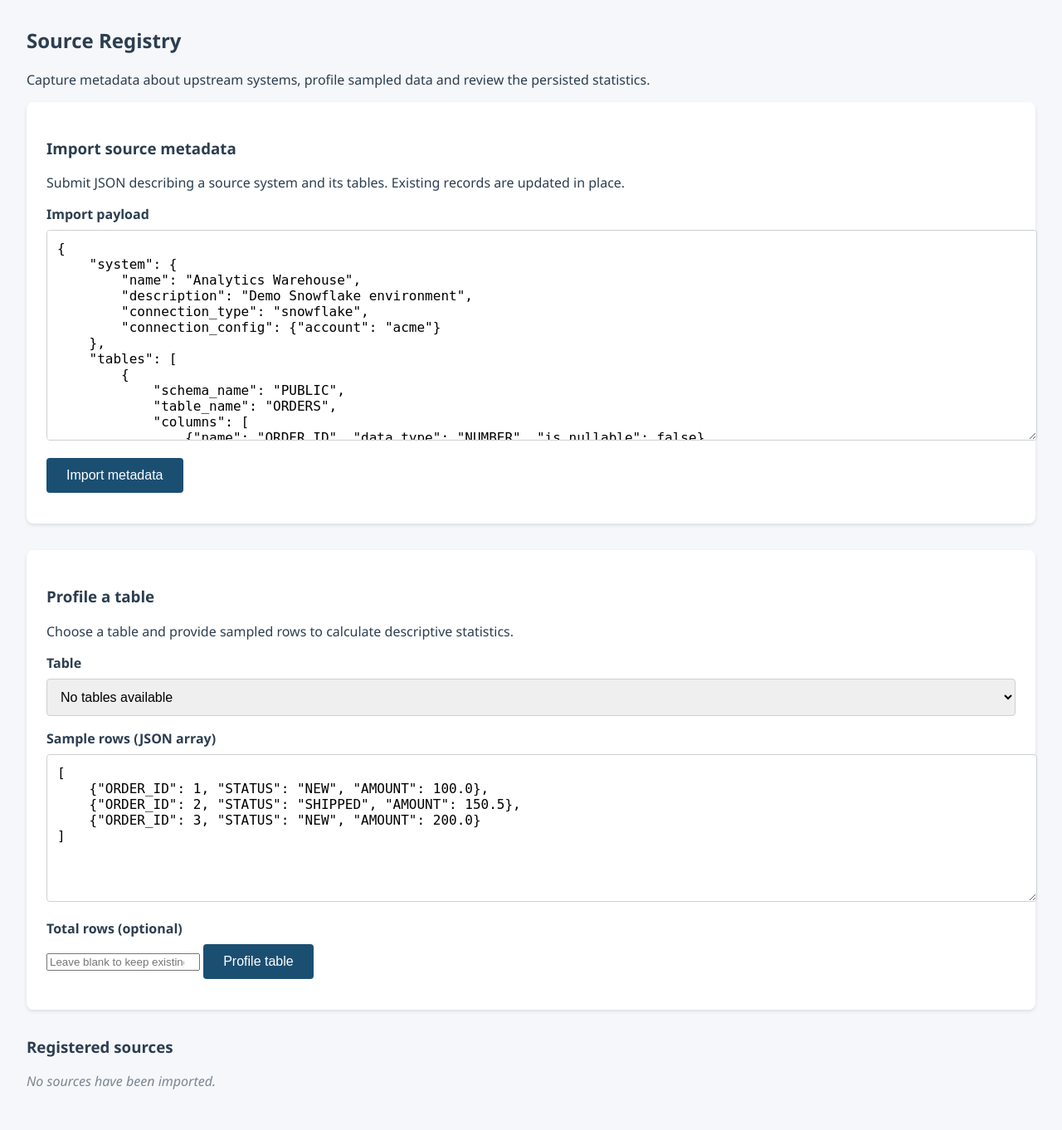
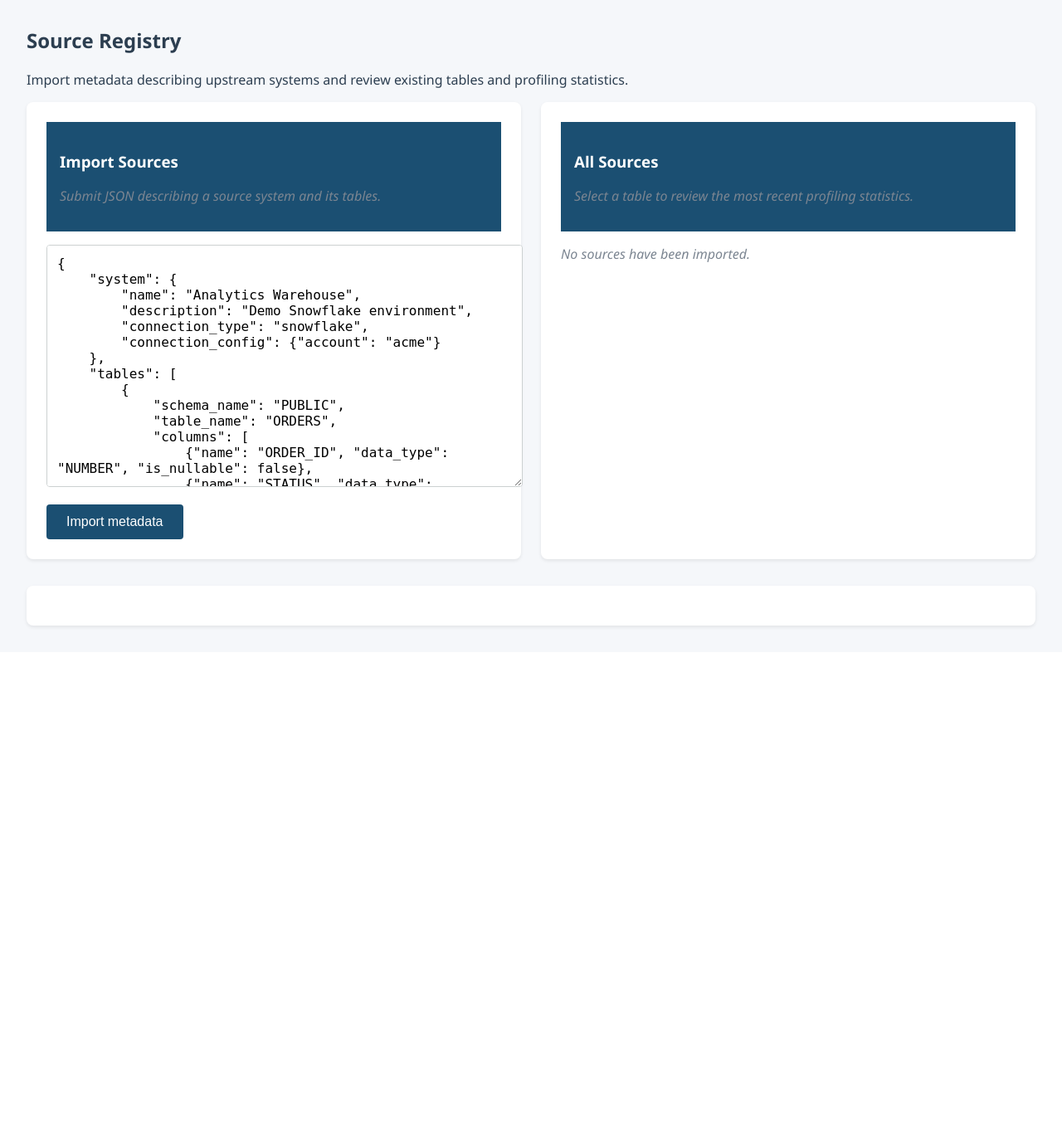
Before and after one commit to SivaSurya697/Data_modeller, a Flask app: page /sources/ in a window 1280 px wide. Shown: the part 140-1502 px from the top of the page at 83% size. After the commit the page ends 898 px from the top, so only its background shows below. Run offline with Flask 3, Linux system fonts and the light colour scheme; some libraries are stand-ins or nearby versions.

Commit message:
Refactor sources UI to HTMX cards

```diff
--- a/repo/app.py
+++ b/repo/app.py
@@ -11,9 +11,11 @@ from flask_limiter.util import get_remote_address
 
 from src.api import (
     changesets,
+    coverage,
     domains,
     exports,
     model,
+    quality,
     relationships,
     settings,
     sources,
@@ -84,7 +86,9 @@ def register_blueprints(app: Flask) -> None:
     app.register_blueprint(model.bp)
     app.register_blueprint(relationships.bp)
     app.register_blueprint(changesets.bp)
+    app.register_blueprint(coverage.bp)
     app.register_blueprint(exports.bp)
+    app.register_blueprint(quality.bp)
     app.register_blueprint(sources.bp)
     app.register_blueprint(sources.ui_bp)
 
--- a/repo/src/api/__init__.py
+++ b/repo/src/api/__init__.py
@@ -2,9 +2,11 @@
 
 from . import (  # noqa: F401
     changesets,
+    coverage,
     domains,
     exports,
     model,
+    quality,
     relationships,
     settings,
     sources,
@@ -12,9 +14,11 @@ from . import (  # noqa: F401
 
 __all__ = [
     "changesets",
+    "coverage",
     "domains",
     "exports",
     "model",
+    "quality",
     "relationships",
     "settings",
     "sources",
--- a/repo/src/services/validators.py
+++ b/repo/src/services/validators.py
@@ -116,6 +116,12 @@ class ExportRequest(BaseModel):
         return value
 
 
+class CoverageAnalysisRequest(BaseModel):
+    """Validate coverage analysis requests."""
+
+    domain_id: int
+
+
 class SourceColumnInput(BaseModel):
     """Validate column metadata supplied during source imports."""
 
--- a/repo/static/app.css
+++ b/repo/static/app.css
@@ -52,6 +52,40 @@ form {
     border-radius: 8px;
     box-shadow: 0 2px 4px rgba(0, 0, 0, 0.1);
     margin-bottom: 2rem;
+}
+
+.card-grid {
+    display: grid;
+    gap: 1.5rem;
+    grid-template-columns: repeat(auto-fit, minmax(320px, 1fr));
+    margin-bottom: 2rem;
+}
+
+.card {
+    background: #fff;
+    padding: 1.5rem;
+    border-radius: 8px;
+    box-shadow: 0 2px 4px rgba(0, 0, 0, 0.08);
+}
+
+.card header {
+    margin-bottom: 1rem;
+}
+
+.card .actions {
+    width: 1%;
+    white-space: nowrap;
+}
+
+.visually-hidden {
+    position: absolute;
+    width: 1px;
+    height: 1px;
+    padding: 0;
+    margin: -1px;
+    overflow: hidden;
+    clip: rect(0, 0, 0, 0);
+    border: 0;
 }
 
 label {
--- a/repo/templates/base.html
+++ b/repo/templates/base.html
@@ -28,5 +28,6 @@
     {% endwith %}
     {% block content %}{% endblock %}
 </main>
+<script src="https://unpkg.com/htmx.org@1.9.12"></script>
 </body>
 </html>
--- a/repo/templates/sources.html
+++ b/repo/templates/sources.html
@@ -5,15 +5,17 @@
 {% block content %}
 <section>
     <h2>Source Registry</h2>
-    <p>Capture metadata about upstream systems, profile sampled data and review the persisted statistics.</p>
+    <p>Import metadata describing upstream systems and review existing tables and profiling statistics.</p>
 </section>
 
-<section>
-    <form id="importForm" novalidate>
-        <h3>Import source metadata</h3>
-        <p class="form-help">Submit JSON describing a source system and its tables. Existing records are updated in place.</p>
-        <label for="importPayload">Import payload</label>
-        <textarea id="importPayload" rows="12">{
+<div class="card-grid">
+    <section class="card">
+        <header>
+            <h3>Import Sources</h3>
+            <p class="muted">Submit JSON describing a source system and its tables.</p>
+        </header>
+        <label for="import-payload" class="visually-hidden">Source import payload</label>
+        <textarea id="import-payload" rows="14">{
     "system": {
         "name": "Analytics Warehouse",
         "description": "Demo Snowflake environment",
@@ -31,187 +33,80 @@
         }
     ]
 }</textarea>
-        <button type="submit">Import metadata</button>
-        <pre id="importFeedback" class="feedback" aria-live="polite"></pre>
-    </form>
+        <button
+            type="button"
+            hx-post="/api/sources/import"
+            hx-vals='js:{ payload: document.getElementById("import-payload").value }'
+            hx-target="#source-detail"
+            hx-swap="innerHTML"
+        >
+            Import metadata
+        </button>
     </section>
 
-<section>
-    <form id="profileForm" novalidate>
-        <h3>Profile a table</h3>
-        <p class="form-help">Choose a table and provide sampled rows to calculate descriptive statistics.</p>
-        <label for="profileTable">Table</label>
-        <select id="profileTable" name="table_id">
-            {% if systems %}
-                {% for system in systems %}
-                    {% for table in system.tables %}
-                        <option value="{{ table.id }}">{{ system.name }} · {{ table.schema_name }}.{{ table.table_name }}</option>
-                    {% endfor %}
-                {% endfor %}
-            {% else %}
-                <option value="" disabled selected>No tables available</option>
-            {% endif %}
-        </select>
-        <label for="profileRows">Sample rows (JSON array)</label>
-        <textarea id="profileRows" rows="8">[
-    {"ORDER_ID": 1, "STATUS": "NEW", "AMOUNT": 100.0},
-    {"ORDER_ID": 2, "STATUS": "SHIPPED", "AMOUNT": 150.5},
-    {"ORDER_ID": 3, "STATUS": "NEW", "AMOUNT": 200.0}
-]</textarea>
-        <label for="profileTotalRows">Total rows (optional)</label>
-        <input type="number" id="profileTotalRows" min="0" step="1" placeholder="Leave blank to keep existing" />
-        <button type="submit">Profile table</button>
-        <pre id="profileFeedback" class="feedback" aria-live="polite"></pre>
-    </form>
-</section>
-
-<section class="source-list">
-    <h3>Registered sources</h3>
-    {% if systems %}
-        {% for system in systems %}
-            <article class="source-system">
+    <section class="card">
         <header>
-                    <h4>{{ system.name }}</h4>
-                    <span class="source-connection">{{ system.connection_type }}</span>
+            <h3>All Sources</h3>
+            <p class="muted">Select a table to review the most recent profiling statistics.</p>
         </header>
-                {% if system.description %}
-                    <p>{{ system.description }}</p>
-                {% endif %}
-                <dl>
-                    <dt>Last import</dt>
-                    <dd>{{ system.last_imported_at or "Never" }}</dd>
-                    <dt>Tables</dt>
-                    <dd>{{ system.tables|length }}</dd>
-                </dl>
-                {% if system.tables %}
-                    <div class="source-tables">
-                        {% for table in system.tables %}
-                            <details>
-                                <summary>{{ table.schema_name }}.{{ table.table_name }}{% if table.display_name %} ({{ table.display_name }}){% endif %}</summary>
-                                {% if table.description %}
-                                    <p>{{ table.description }}</p>
-                                {% endif %}
-                                <dl>
-                                    <dt>Row count</dt>
-                                    <dd>{{ table.row_count or "Unknown" }}</dd>
-                                    <dt>Sampled rows</dt>
-                                    <dd>{{ table.sampled_row_count or 0 }}</dd>
-                                    <dt>Profiled</dt>
-                                    <dd>{{ table.profiled_at or "Never" }}</dd>
-                                </dl>
-                                {% if table.columns %}
+        {% if sources %}
             <table class="table">
                 <thead>
                     <tr>
-                                                <th>Name</th>
-                                                <th>Type</th>
-                                                <th>Nullable</th>
-                                                <th>Statistics</th>
+                        <th scope="col">Source</th>
+                        <th scope="col">Table</th>
+                        <th scope="col">Row count</th>
+                        <th scope="col">Profiled</th>
+                        <th scope="col" class="actions">Actions</th>
                     </tr>
                 </thead>
                 <tbody>
-                                            {% for column in table.columns %}
+                    {% for source in sources %}
+                        {% if source.tables %}
+                            {% for table in source.tables %}
                                 <tr>
-                                                    <td>{{ column.name }}</td>
-                                                    <td>{{ column.data_type or "Unknown" }}</td>
-                                                    <td>{{ "Yes" if column.is_nullable else "No" }}</td>
-                                                    <td>
-                                                        {% if column.statistics %}
-                                                            <code>{{ column.statistics }}</code>
-                                                        {% else %}
-                                                            <span class="muted">No statistics</span>
+                                    <td data-label="Source">
+                                        <strong>{{ source.name }}</strong><br>
+                                        <span class="muted">{{ source.connection_type }}</span>
+                                    </td>
+                                    <td data-label="Table">
+                                        {{ table.schema_name }}.{{ table.table_name }}
+                                        {% if table.display_name %}
+                                            <span class="muted">({{ table.display_name }})</span>
                                         {% endif %}
                                     </td>
+                                    <td data-label="Row count">{{ table.row_count or "Unknown" }}</td>
+                                    <td data-label="Profiled">{{ table.profiled_at or "Never" }}</td>
+                                    <td data-label="Actions">
+                                        <button
+                                            type="button"
+                                            class="secondary"
+                                            hx-post="/api/sources/profile"
+                                            hx-vals='{"table_id": {{ table.id }}}'
+                                            hx-target="#source-detail"
+                                            hx-swap="innerHTML"
+                                        >
+                                            View profile
+                                        </button>
+                                    </td>
                                 </tr>
+                            {% endfor %}
+                        {% else %}
+                            <tr>
+                                <td data-label="Source">
+                                    <strong>{{ source.name }}</strong>
+                                </td>
+                                <td colspan="4" class="muted">No tables imported.</td>
+                            </tr>
+                        {% endif %}
                     {% endfor %}
                 </tbody>
             </table>
         {% else %}
-                                    <p class="muted">No columns captured yet.</p>
-                                {% endif %}
-                            </details>
-                        {% endfor %}
-                    </div>
-                {% else %}
-                    <p class="muted">No tables imported.</p>
-                {% endif %}
-            </article>
-        {% endfor %}
-    {% else %}
             <p class="muted">No sources have been imported.</p>
         {% endif %}
     </section>
+</div>
 
-<script>
-(function () {
-    function renderFeedback(element, content, isError) {
-        if (!element) return;
-        element.textContent = typeof content === 'string' ? content : JSON.stringify(content, null, 2);
-        element.classList.toggle('error', Boolean(isError));
-    }
-
-    async function postJson(url, payload, feedbackEl) {
-        try {
-            const response = await fetch(url, {
-                method: 'POST',
-                headers: { 'Content-Type': 'application/json' },
-                body: JSON.stringify(payload),
-            });
-            const data = await response.json();
-            if (!response.ok) {
-                renderFeedback(feedbackEl, data.error || data, true);
-            } else {
-                renderFeedback(feedbackEl, 'Success. Reloading…', false);
-                window.setTimeout(() => window.location.reload(), 600);
-            }
-        } catch (error) {
-            renderFeedback(feedbackEl, error.message, true);
-        }
-    }
-
-    const importForm = document.getElementById('importForm');
-    if (importForm) {
-        importForm.addEventListener('submit', (event) => {
-            event.preventDefault();
-            const textarea = document.getElementById('importPayload');
-            const feedbackEl = document.getElementById('importFeedback');
-            try {
-                const payload = JSON.parse(textarea.value || '{}');
-                postJson('/api/sources/import', payload, feedbackEl);
-            } catch (error) {
-                renderFeedback(feedbackEl, 'Invalid JSON payload: ' + error.message, true);
-            }
-        });
-    }
-
-    const profileForm = document.getElementById('profileForm');
-    if (profileForm) {
-        profileForm.addEventListener('submit', (event) => {
-            event.preventDefault();
-            const feedbackEl = document.getElementById('profileFeedback');
-            const select = document.getElementById('profileTable');
-            if (!select || !select.value) {
-                renderFeedback(feedbackEl, 'Select a table to profile.', true);
-                return;
-            }
-            const rowsInput = document.getElementById('profileRows');
-            const totalRowsInput = document.getElementById('profileTotalRows');
-            try {
-                const rows = JSON.parse(rowsInput.value || '[]');
-                const payload = {
-                    table_id: Number.parseInt(select.value, 10),
-                    rows,
-                };
-                const total = totalRowsInput.value.trim();
-                if (total) {
-                    payload.total_rows = Number.parseInt(total, 10);
-                }
-                postJson('/api/sources/profile', payload, feedbackEl);
-            } catch (error) {
-                renderFeedback(feedbackEl, 'Invalid sample JSON: ' + error.message, true);
-            }
-        });
-    }
-})();
-</script>
+<section id="source-detail" class="card"></section>
 {% endblock %}
```
Also changed, not shown: repo/src/api/sources.py (+64 -2 lines). Lines whose indentation alone changed are shown as unchanged.
